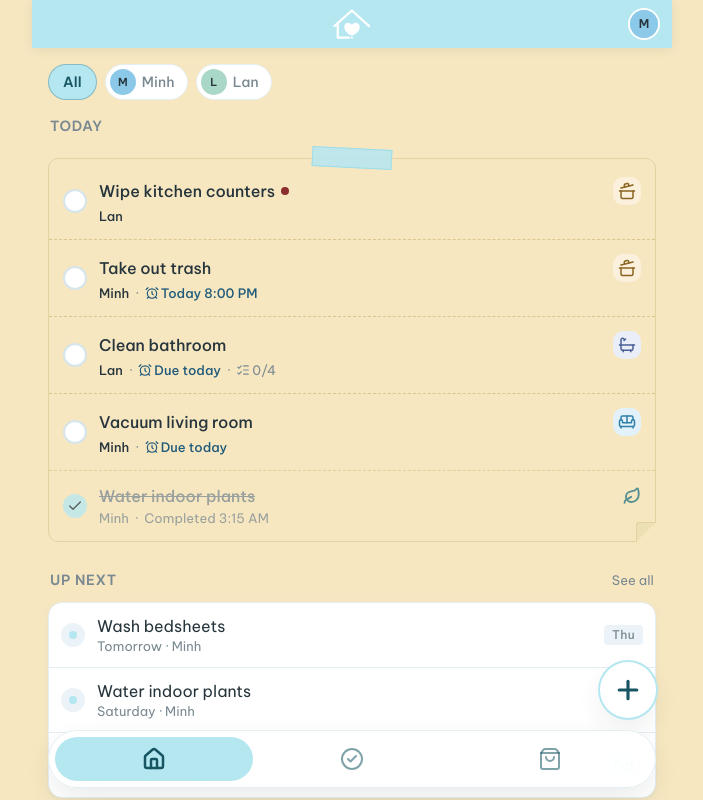
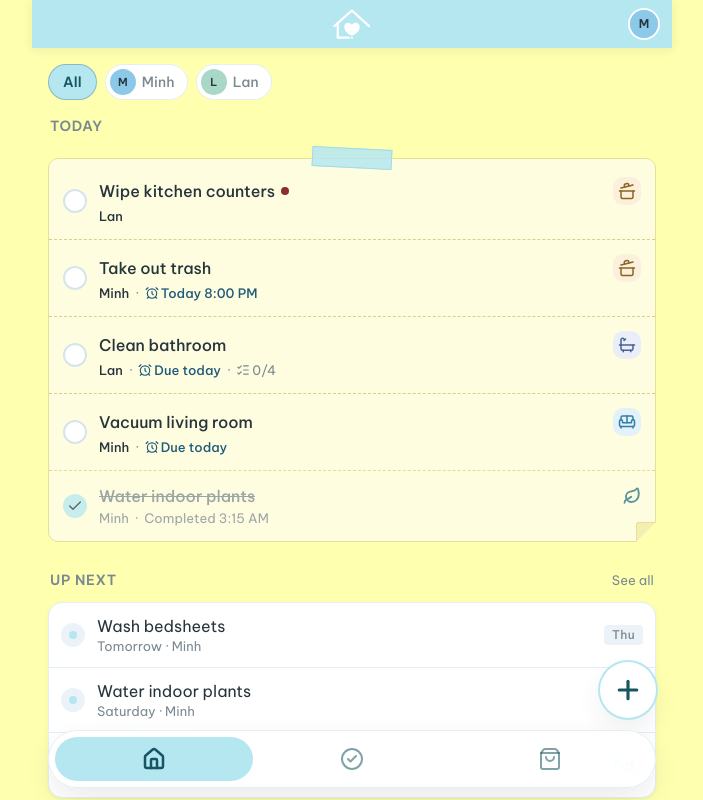
Before and after one commit to yennhi361998-code/Namin, a React (Vite) app: page / in a window 1280 px wide. Shown: the top 800 px of the page, without its empty margins (288-991 px from the left). Built offline with nearby package versions, Linux system fonts and the light colour scheme.

Commit message:
style: update canvas to butter yellow #FEFFAF and keep note paper pale post-it yellow

```diff
--- a/src/index.css
+++ b/src/index.css
@@ -4,7 +4,7 @@
 
 @layer base {
   html {
-    background: #f6e7c1;
+    background: #feffaf;
     -webkit-text-size-adjust: 100%;
   }
   body {
--- a/tailwind.config.js
+++ b/tailwind.config.js
@@ -5,16 +5,16 @@ export default {
   theme: {
     extend: {
       colors: {
-        // App background: Butter Yellow (#F6E7C1).
-        canvas: '#F6E7C1',
+        // App background: Butter Yellow (#FEFFAF).
+        canvas: '#FEFFAF',
         // Header band and app-icon background: Aqua Sky (#B5E7F1).
         header: '#B5E7F1',
         // Deep teal-blue for readability on Aqua Sky header background.
         'header-ink': '#175562',
         // Note-paper task lists (Home Today, Tasks day list).
         note: { DEFAULT: '#F4FAFD', edge: '#BBD8EB', line: '#A2CDE4', fold: '#D4E7F4', ring: '#7AAECB' },
-        // Sticky-note task paper: Butter Yellow.
-        sticky: { DEFAULT: '#F6E7C1', edge: '#E4D2A2', line: '#DCC58F', fold: '#EDE0B4' },
+        // Sticky-note task paper: pale pastel Post-It yellow.
+        sticky: { DEFAULT: '#FFFDE0', edge: '#E6E196', line: '#D8D285', fold: '#F4EEB0' },
         surface: '#FFFFFF',
         sky: '#B5E7F1',
         'sky-hover': '#9DDDE9',
```
